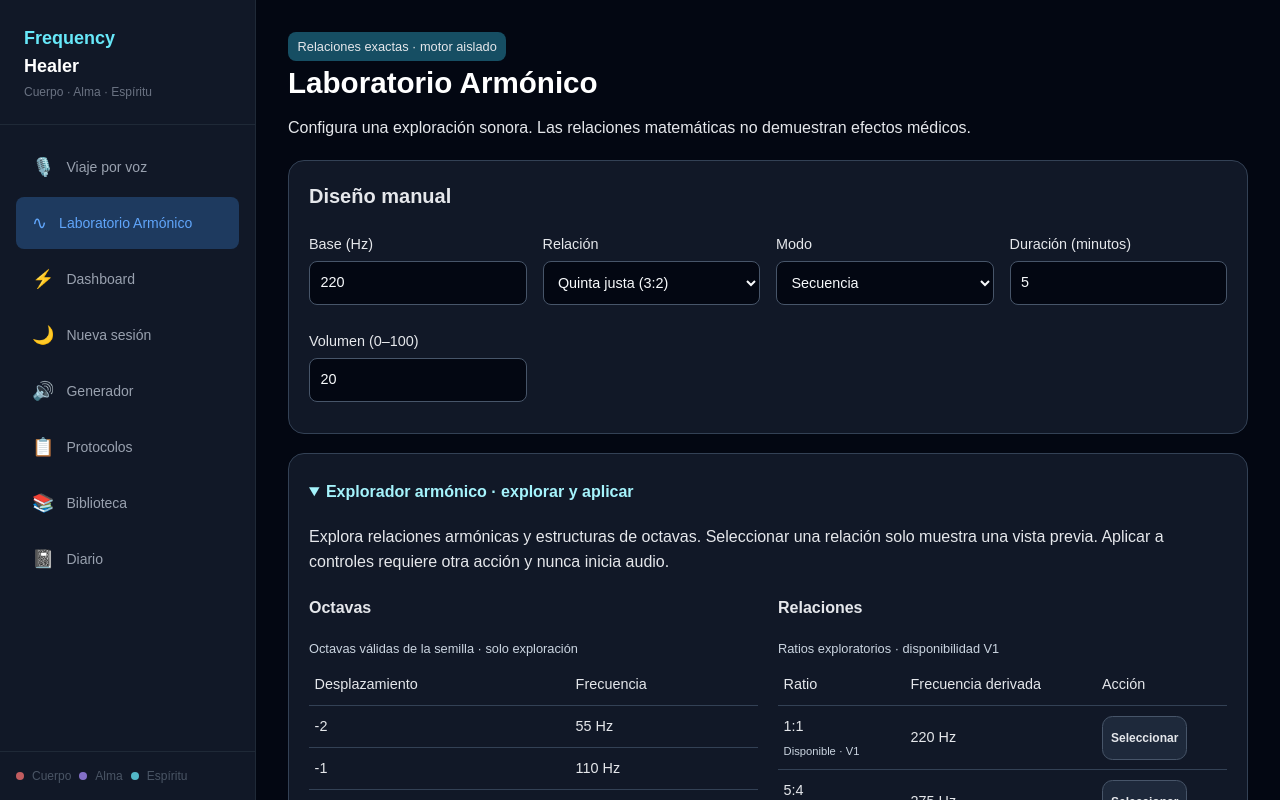
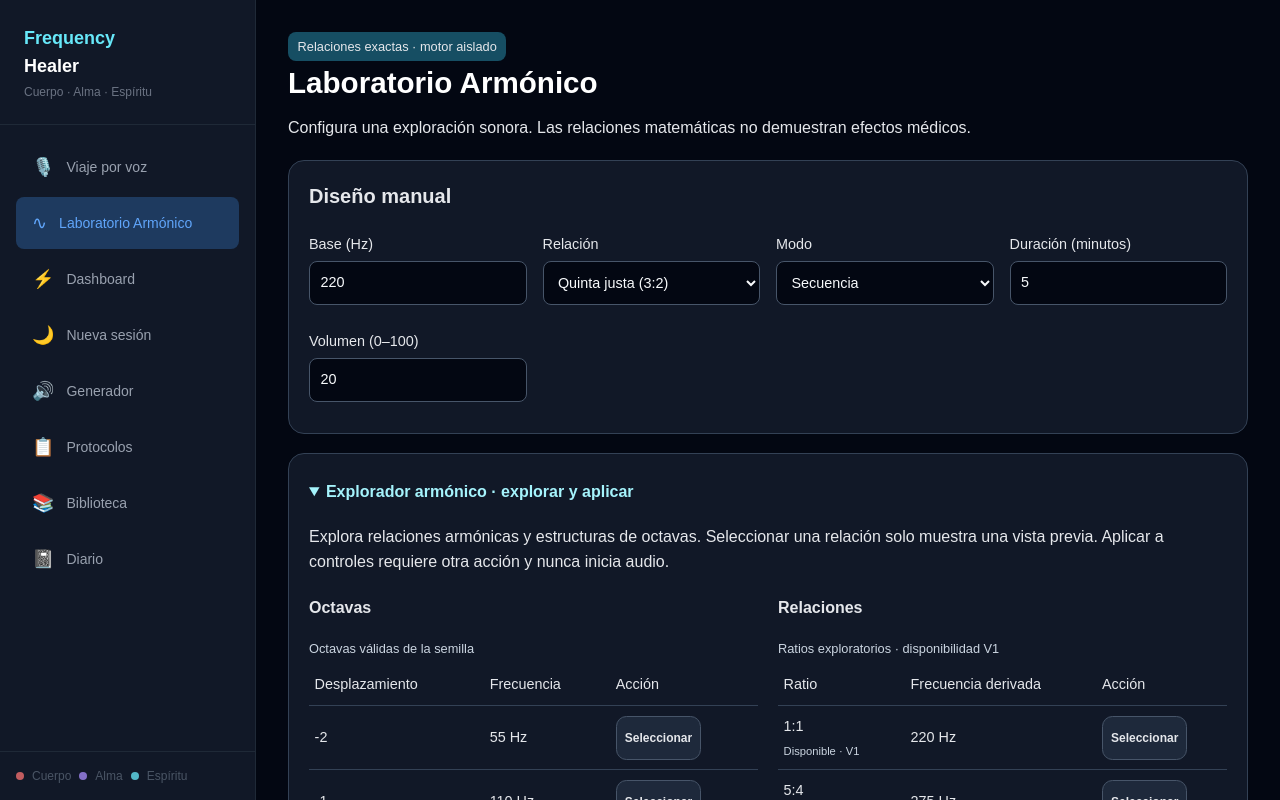
Before and after one commit to antoniodiaz70ad-dev/frequency-healer, a Next.js app in the folder frontend/: page /laboratorio-armonico in a window 1280 px wide. Both pictures are taken after a click on the heading "Explorador armónico · explorar y aplicar". Shown: the top 800 px of the page. Built offline with nearby package versions, Linux system fonts and the light colour scheme.

Commit message:
feat: add separate octave preview and explicit apply to seed

```diff
--- a/frontend/src/components/lab/HarmonicExplorer.tsx
+++ b/frontend/src/components/lab/HarmonicExplorer.tsx
@@ -6,6 +6,8 @@ import { exploreHarmonics } from '@/lib/harmonic/explorer';
 import type { HarmonicConfig } from '@/lib/harmonic/math';
 import styles from './HarmonicExplorer.module.css';
 import RelationshipApply, { type ExplorerApplyProps } from './RelationshipApply';
+import OctaveApply, { type OctaveApplyProps } from './OctaveApply';
+type ExplorerProps = ExplorerApplyProps & OctaveApplyProps;
 
 const format = new Intl.NumberFormat('es', { maximumFractionDigits: 6 });
 function Hz({ value }: { value: number }) {
@@ -44,13 +46,13 @@ function CurrentConstellation({ config }: { config: HarmonicConfig }) {
   </>;
 }
 
-function ExplorerContent({ config, playbackActive, onApply }: ExplorerApplyProps) {
+function ExplorerContent({ config, playbackActive, onApply, onApplyOctave }: ExplorerProps) {
   let data;
   try { data = exploreHarmonics(config.baseHz); } catch { return <p role="status">Introduce una frecuencia semilla válida entre 40 y 2000 Hz para explorar sus relaciones.</p>; }
   return <>
     <p>Explora relaciones armónicas y estructuras de octavas. Seleccionar una relación solo muestra una vista previa. Aplicar a controles requiere otra acción y nunca inicia audio.</p>
     <div className={styles.grid}>
-      <div><h3>Octavas</h3><table><caption>Octavas válidas de la semilla · solo exploración</caption><thead><tr><th scope="col">Desplazamiento</th><th scope="col">Frecuencia</th></tr></thead><tbody>{data.octaves.map(octave => <tr key={octave.offset}><th scope="row">{octave.offset > 0 ? '+' : ''}{octave.offset}</th><td><Hz value={octave.frequencyHz} /></td></tr>)}</tbody></table></div>
+      <div><h3>Octavas</h3><OctaveApply config={config} playbackActive={playbackActive} onApplyOctave={onApplyOctave} octaves={data.octaves} /></div>
       <div><h3>Relaciones</h3><RelationshipApply config={config} playbackActive={playbackActive} onApply={onApply} ratios={data.ratios} /></div>
     </div>
     <p className={styles.note}>Se omiten resultados fuera de 40–2000 Hz. El cálculo no redondea; la tabla muestra hasta seis decimales y cada valor tiene su precisión completa en la ayuda emergente.</p>
@@ -60,10 +62,10 @@ function ExplorerContent({ config, playbackActive, onApply }: ExplorerApplyProps
 }
 
 /** Read-only exploration plus an explicit, separately validated Apply bridge. */
-export default function HarmonicExplorer({ config, playbackActive, onApply }: ExplorerApplyProps) {
+export default function HarmonicExplorer({ config, playbackActive, onApply, onApplyOctave }: ExplorerProps) {
   const [open, setOpen] = useState(false);
   return <details className={styles.explorer} onToggle={event => setOpen(event.currentTarget.open)}>
     <summary>Explorador armónico · explorar y aplicar</summary>
-    {open && <ExplorerContent config={config} playbackActive={playbackActive} onApply={onApply} />}
+    {open && <ExplorerContent config={config} playbackActive={playbackActive} onApply={onApply} onApplyOctave={onApplyOctave} />}
   </details>;
 }
--- /dev/null
+++ b/frontend/src/components/lab/OctaveApply.tsx
@@ -0,0 +1,41 @@
+'use client';
+import { useState } from 'react';
+import type { HarmonicConfig } from '@/lib/harmonic/math';
+import { proposeOctaveApply } from '@/lib/harmonic/octaveApply';
+import styles from './HarmonicExplorer.module.css';
+
+export interface OctaveApplyProps {
+  config: HarmonicConfig;
+  playbackActive: boolean;
+  onApplyOctave: (offset: number, expectedConfig: HarmonicConfig) => string | null;
+}
+const format = new Intl.NumberFormat('es', { maximumFractionDigits: 6 });
+const signed = (offset: number) => `${offset > 0 ? '+' : ''}${offset}`;
+export default function OctaveApply({ config, playbackActive, onApplyOctave, octaves }: OctaveApplyProps & { octaves: readonly { offset: number; frequencyHz: number }[] }) {
+  const [selection, setSelection] = useState<{ context: HarmonicConfig; offset: number }>();
+  const [notice, setNotice] = useState('');
+  const current = selection?.context === config ? selection : undefined;
+  const proposal = current ? proposeOctaveApply(current.offset, config) : undefined;
+  return <>
+    <table><caption>Octavas válidas de la semilla</caption><thead><tr><th scope="col">Desplazamiento</th><th scope="col">Frecuencia</th><th scope="col">Acción</th></tr></thead><tbody>
+      {octaves.map(row => <tr key={row.offset}><th scope="row">{signed(row.offset)}</th><td><span title={`${row.frequencyHz} Hz — valor sin redondear`}>{format.format(row.frequencyHz)} Hz</span></td><td><button type="button" className={styles.selectRatio} disabled={playbackActive} aria-label={`Seleccionar octava ${signed(row.offset)}`} onClick={() => { setSelection({ context: config, offset: row.offset }); setNotice(''); }}>Seleccionar</button></td></tr>)}
+    </tbody></table>
+    <p className={styles.note}>Aplicar cambia solamente la semilla. Se valida también el intervalo o la cascada completa; no añade voces ni inicia audio.</p>
+    {selection && <div className={styles.preview}>
+      <h4>Vista previa de octava · todavía sin aplicar</h4>
+      {!current ? <p role="status">La configuración cambió. Selecciona de nuevo la octava.</p> : <>
+        <table><thead><tr><th scope="col">Actual</th><th scope="col">Propuesta</th></tr></thead><tbody><tr><td>Semilla: {config.baseHz} Hz</td><td>Octava: {signed(current.offset)}<br />Semilla: {octaves.find(row => row.offset === current.offset)?.frequencyHz} Hz</td></tr></tbody></table>
+        {proposal?.status === 'invalid' ? <p role="alert">No se puede aplicar a la sesión actual: {proposal.reason} No se ajustan otros controles.</p> : <>
+          <p>Se conservan relación, modo, duración, volumen, onda, progresión y registro experimental. Después debes confirmar la reproducción.</p>
+          <button type="button" disabled={playbackActive} onClick={() => {
+            const error = onApplyOctave(current.offset, current.context);
+            setNotice(error ?? 'Octava aplicada a la semilla. Revisa la propuesta y usa Confirmar e iniciar cuando quieras reproducir.');
+            if (!error) setSelection(undefined);
+          }}>Aplicar a semilla</button>
+        </>}
+      </>}
+      <button type="button" onClick={() => { setSelection(undefined); setNotice(''); }}>Cancelar selección de octava</button>
+    </div>}
+    {notice && <p role="status">{notice}</p>}
+  </>;
+}
--- a/frontend/src/components/voice/HarmonicLab.tsx
+++ b/frontend/src/components/voice/HarmonicLab.tsx
@@ -7,6 +7,7 @@ import SessionPlan from './SessionPlan';
 import ExperimentSession, { type ExperimentSessionHandle } from '../lab/ExperimentSession';
 import HarmonicExplorer from '../lab/HarmonicExplorer';
 import { inverseHarmonicConfig } from '@/lib/harmonic/apply';
+import { proposeOctaveApply } from '@/lib/harmonic/octaveApply';
 import styles from './voice.module.css';
 const initial: HarmonicConfig = { baseHz: 220, ratioId: 'fifth', increments: 3, direction: 'ascending', mode: 'sequence', durationSeconds: 300, uiVolume: 20, waveform: 'sine' };
 export default function HarmonicLab() {
@@ -44,6 +45,12 @@ export default function HarmonicLab() {
       if (result.status !== 'supported') return result.reason;
       edit(result.config);
       return null;
+    }} onApplyOctave={(offset, expectedConfig) => {
+      if (currentConfig.current !== expectedConfig || startPending.current || engine.isPlaying()) return 'La configuración o reproducción cambió. Selecciona de nuevo con el audio detenido.';
+      const result = proposeOctaveApply(offset, expectedConfig);
+      if (result.status !== 'supported') return result.reason;
+      edit({ baseHz: result.config.baseHz });
+      return null;
     }} />
     <ExperimentSession ref={experiment} playbackActive={playing || busy} />
     {(invalid || error) && <p role="alert" className={styles.error}>{invalid || error}</p>}
```
